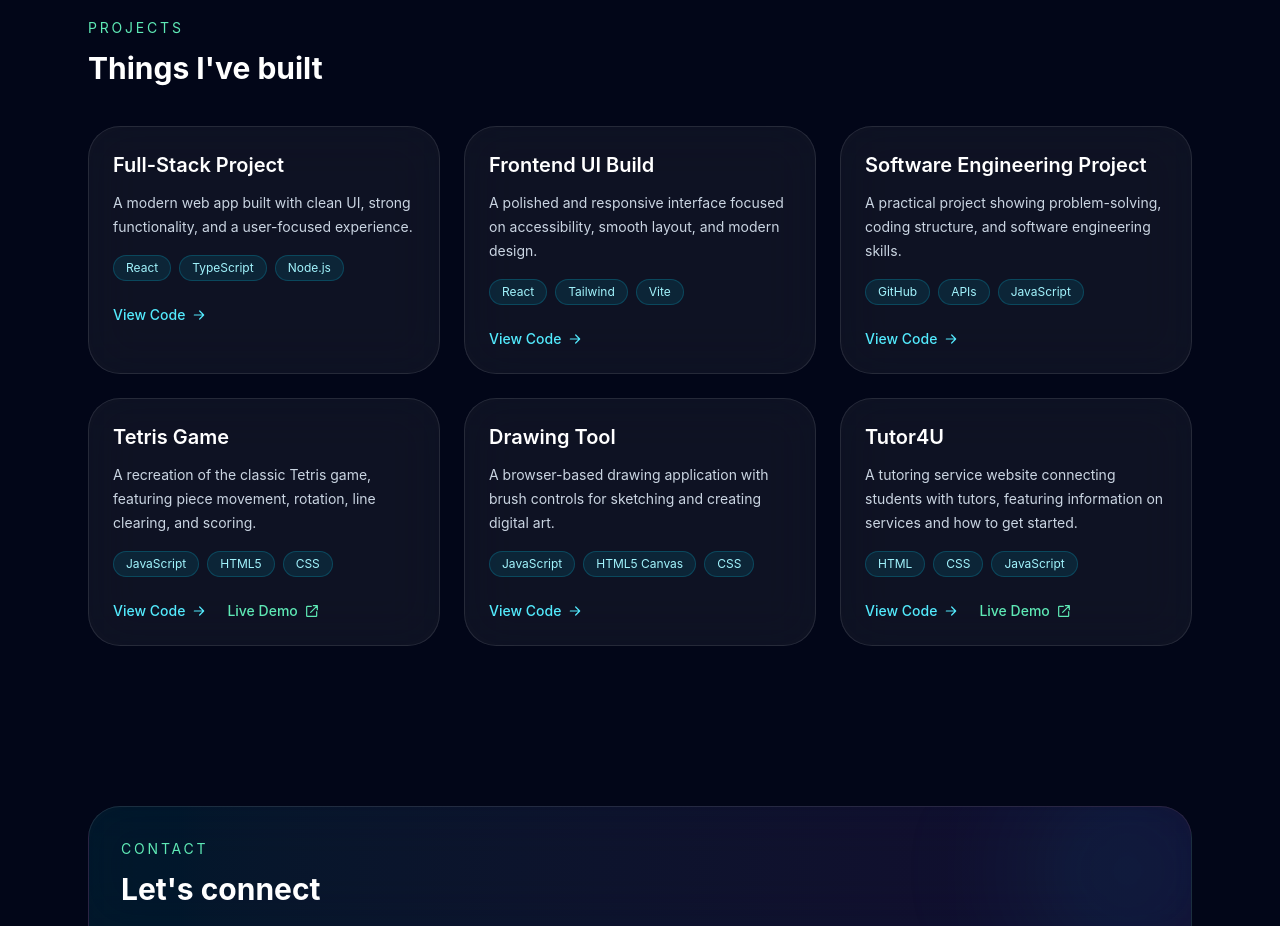
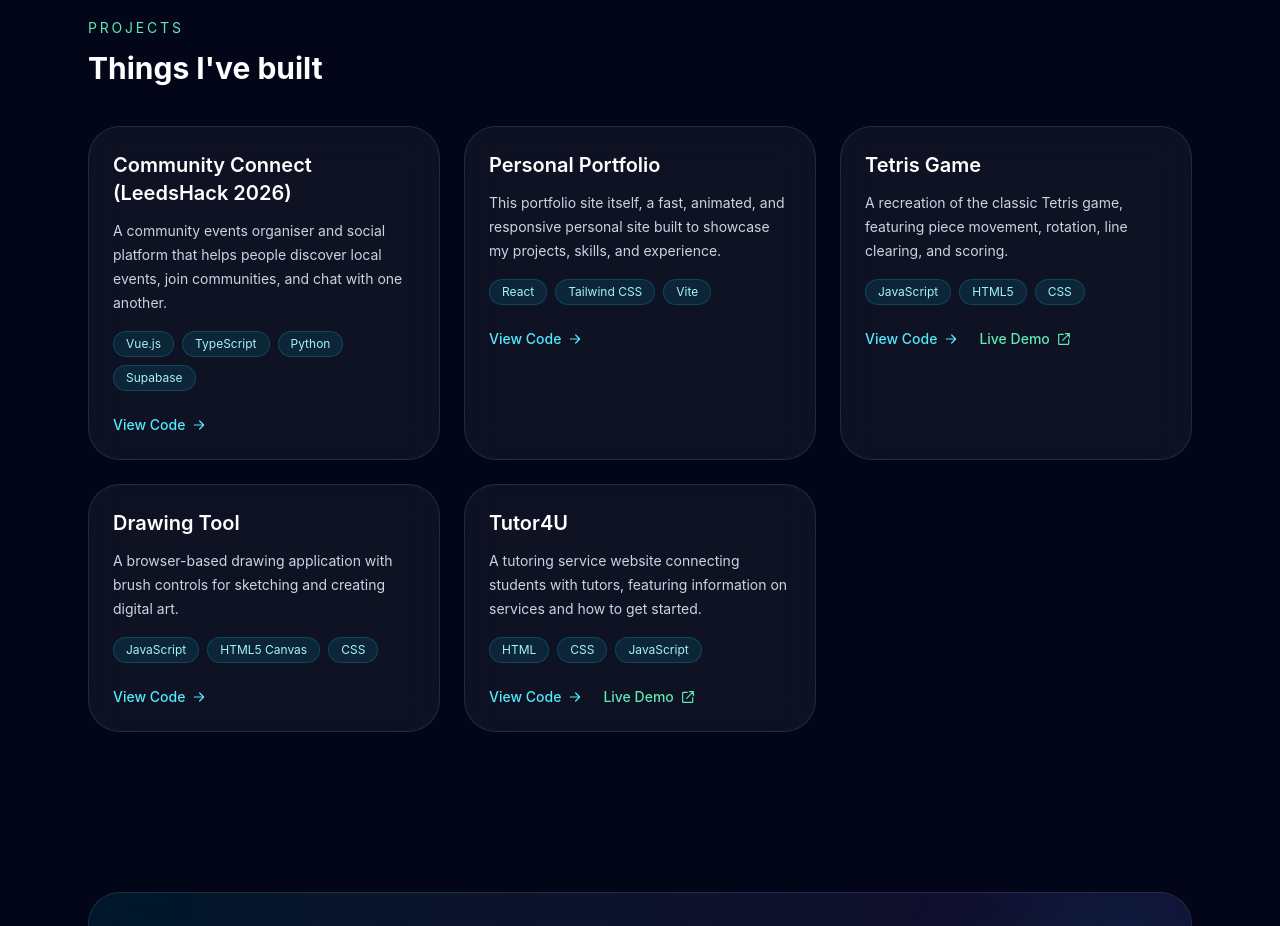
Before and after one commit to MemonM01/Portfolio, a React (Vite) app: page / in a window 1280 px wide. Shown: the part 3240-4166 px from the top of the page. Built offline with nearby package versions, Linux system fonts and the light colour scheme.

Commit message:
portfolio website added

```diff
--- a/src/data/content.js
+++ b/src/data/content.js
@@ -65,25 +65,18 @@ export const CERTIFICATIONS = [
 
 export const PROJECTS = [
   {
-    title: "Full-Stack Project",
+    title: "Community Connect (LeedsHack 2026)",
     description:
-      "A modern web app built with clean UI, strong functionality, and a user-focused experience.",
-    stack: ["React", "TypeScript", "Node.js"],
-    link: "#",
+      "A community events organiser and social platform that helps people discover local events, join communities, and chat with one another.",
+    stack: ["Vue.js", "TypeScript", "Python", "Supabase"],
+    link: "https://github.com/MemonM01/Shafay-Memon---LeedsHack2026",
   },
   {
-    title: "Frontend UI Build",
+    title: "Personal Portfolio",
     description:
-      "A polished and responsive interface focused on accessibility, smooth layout, and modern design.",
-    stack: ["React", "Tailwind", "Vite"],
-    link: "#",
-  },
-  {
-    title: "Software Engineering Project",
-    description:
-      "A practical project showing problem-solving, coding structure, and software engineering skills.",
-    stack: ["GitHub", "APIs", "JavaScript"],
-    link: "#",
+      "This portfolio site itself, a fast, animated, and responsive personal site built to showcase my projects, skills, and experience.",
+    stack: ["React", "Tailwind CSS", "Vite"],
+    link: "https://github.com/MemonM01/Portfolio",
   },
   {
     title: "Tetris Game",
```
